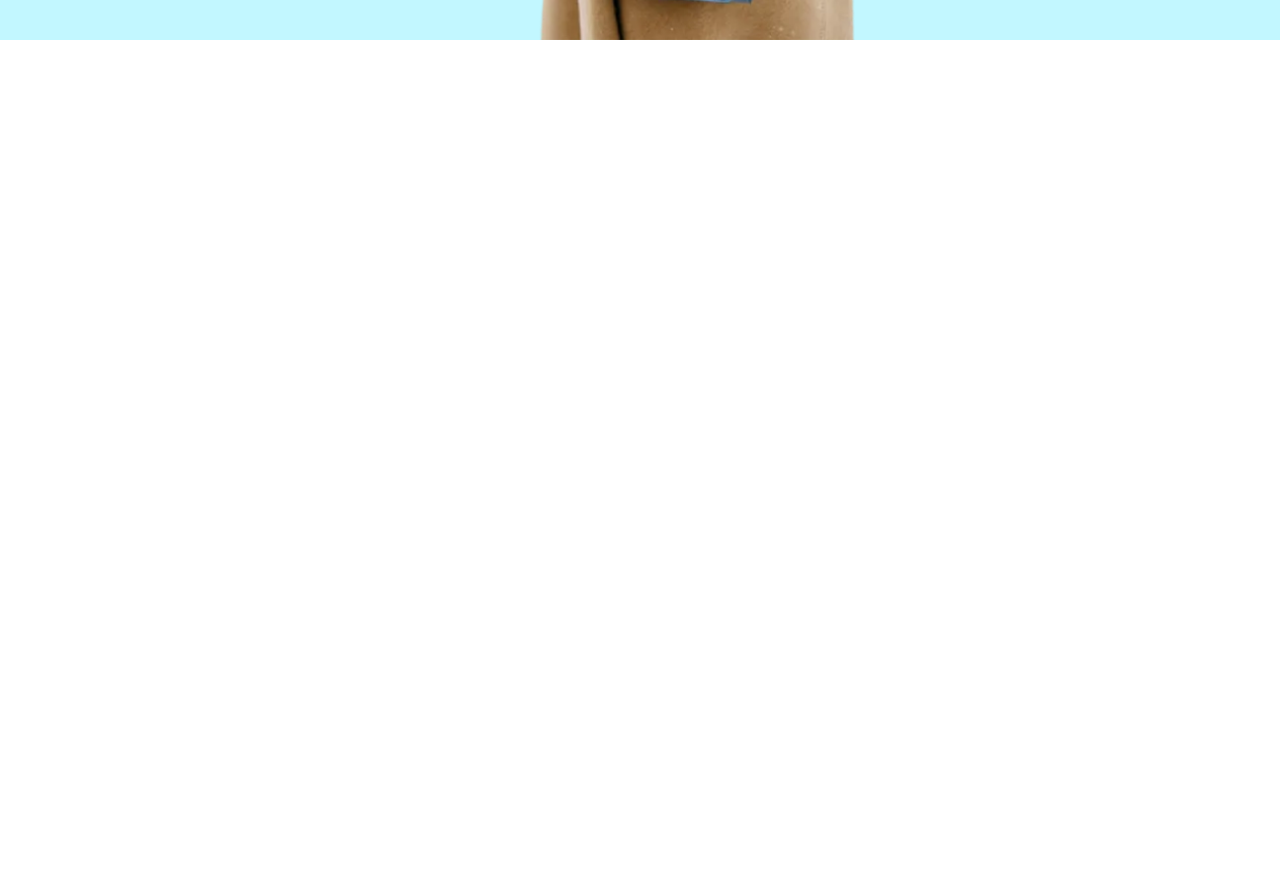
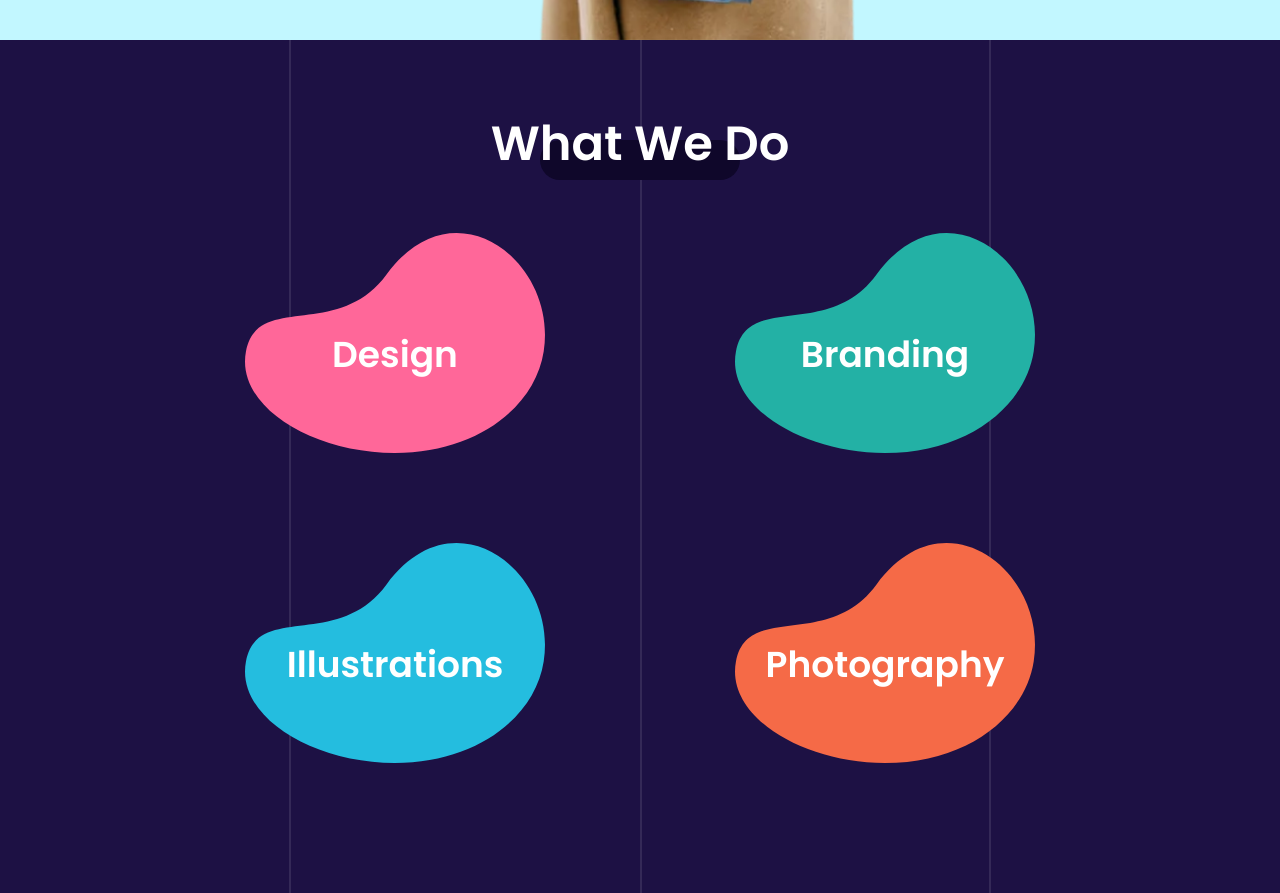
Before and after one commit to onderakbulut/oxy, a React (Vite) app: page / in a window 1280 px wide. Shown: the part 760-1653 px from the top of the page. Before the commit the page ends 800 px from the top, so only its background shows below. Built offline with nearby package versions, Linux system fonts and the light colour scheme.

Commit message:
Add Services component and styles

```diff
--- /dev/null
+++ b/src/components/services/index.scss
@@ -0,0 +1,50 @@
+.services {
+    @apply py-10 relative;
+    @apply lg:pt-[80px] lg:pb-[130px];
+    @apply bg-blue-900;
+    &__title {
+        @apply font-semibold text-white text-center relative z-10 mb-8 text-4xl;
+        @apply lg:text-5xl lg:mb-[65px];
+        &::after {
+            content:'';
+            @apply absolute -bottom-3 left-1/2 -translate-x-1/2 -z-10;
+            @apply h-10 w-[200px] bg-black-50 rounded-[20px];
+        }
+    }
+    &__container {
+        @apply container flex justify-center;
+    }
+    &__items {
+        @apply flex flex-wrap justify-center text-white;
+        @apply gap-8;
+        @apply lg:w-[790px] lg:gap-y-[90px] lg:justify-between;
+    }
+    &__item {
+        @apply relative inline-block;
+        &-desc {
+            @apply absolute inset-0 flex items-center justify-center;
+            @apply text-4xl font-semibold pt-6;
+        }
+    }
+    &__icon {
+        @apply mx-auto;
+    }
+    &__lines {
+        @apply lg:w-[790px] mx-auto;
+        @apply absolute inset-0;
+        @apply max-md:hidden;
+    }
+    &__line {
+        @apply w-0.5 h-full bg-white;
+        @apply absolute top-0 bottom-0 opacity-10;
+        &.-left {
+            @apply left-11;
+        }
+        &.-right {
+            @apply right-11;
+        }
+        &.-center {
+            @apply left-1/2;
+        }
+    }
+}
--- /dev/null
+++ b/src/components/services/services.jsx
@@ -0,0 +1,70 @@
+import './index.scss';
+import ServicesIcon from '@/assets/services-item.svg?react';
+import { useRef } from "react"
+import { motion, useInView } from "framer-motion"
+
+const containerVariants = {
+  hidden: {},
+  visible: {
+    transition: {
+      staggerChildren: 0.2,
+      duration: 0.2,
+    },
+  },
+};
+
+const itemVariants = {
+    hidden: { opacity: 0, y: 100 },
+    visible: {
+      opacity: 1,
+      y: 0,
+      transition: {
+        type: "spring",
+        stiffness: 100,
+        damping: 10,
+        duration: 0.1,
+      },
+    },
+  };
+
+function Services() {
+    const ref = useRef(null)
+    const isInView = useInView(ref, { once: false, amount: 0.2 })
+    return (
+        <section className="services" ref={ref}>
+            <div className="services__lines">
+                <div className="services__line -left"></div>
+                <div className="services__line -center"></div>
+                <div className="services__line -right"></div>
+            </div>
+            <div className="services__title">What We Do</div>
+            <div className="services__container">
+                <motion.div
+                    className="services__items"
+                    variants={containerVariants}
+                    initial="hidden"
+                    animate={isInView ? "visible" : "hidden"}
+                >
+                    <motion.div className="services__item" variants={itemVariants}>
+                        <ServicesIcon fill="currentColor" className="services__icon text-pink-50" />
+                        <div className="services__item-desc">Design</div>
+                    </motion.div>
+                    <motion.div className="services__item" variants={itemVariants}>
+                        <ServicesIcon fill="currentColor" className="services__icon text-green-50" />
+                        <div className="services__item-desc">Branding</div>
+                    </motion.div>
+                    <motion.div className="services__item" variants={itemVariants}>
+                        <ServicesIcon fill="currentColor" className="services__icon text-blue-100" />
+                        <div className="services__item-desc">Illustrations</div>
+                    </motion.div>
+                    <motion.div className="services__item" variants={itemVariants}>
+                        <ServicesIcon fill="currentColor" className="services__icon text-orange-50" />
+                        <div className="services__item-desc">Photography</div>
+                    </motion.div>
+                </motion.div>
+            </div>
+        </section>
+    );
+}
+
+export default Services;
--- a/src/pages/homepage.jsx
+++ b/src/pages/homepage.jsx
@@ -1,9 +1,11 @@
 import Hero from '@/components/hero/hero'
+import Services from '@/components/services/services'
 
 function HomePage() {
     return (
         <div>
             <Hero />
+            <Services />
         </div>
     );
 }
```
